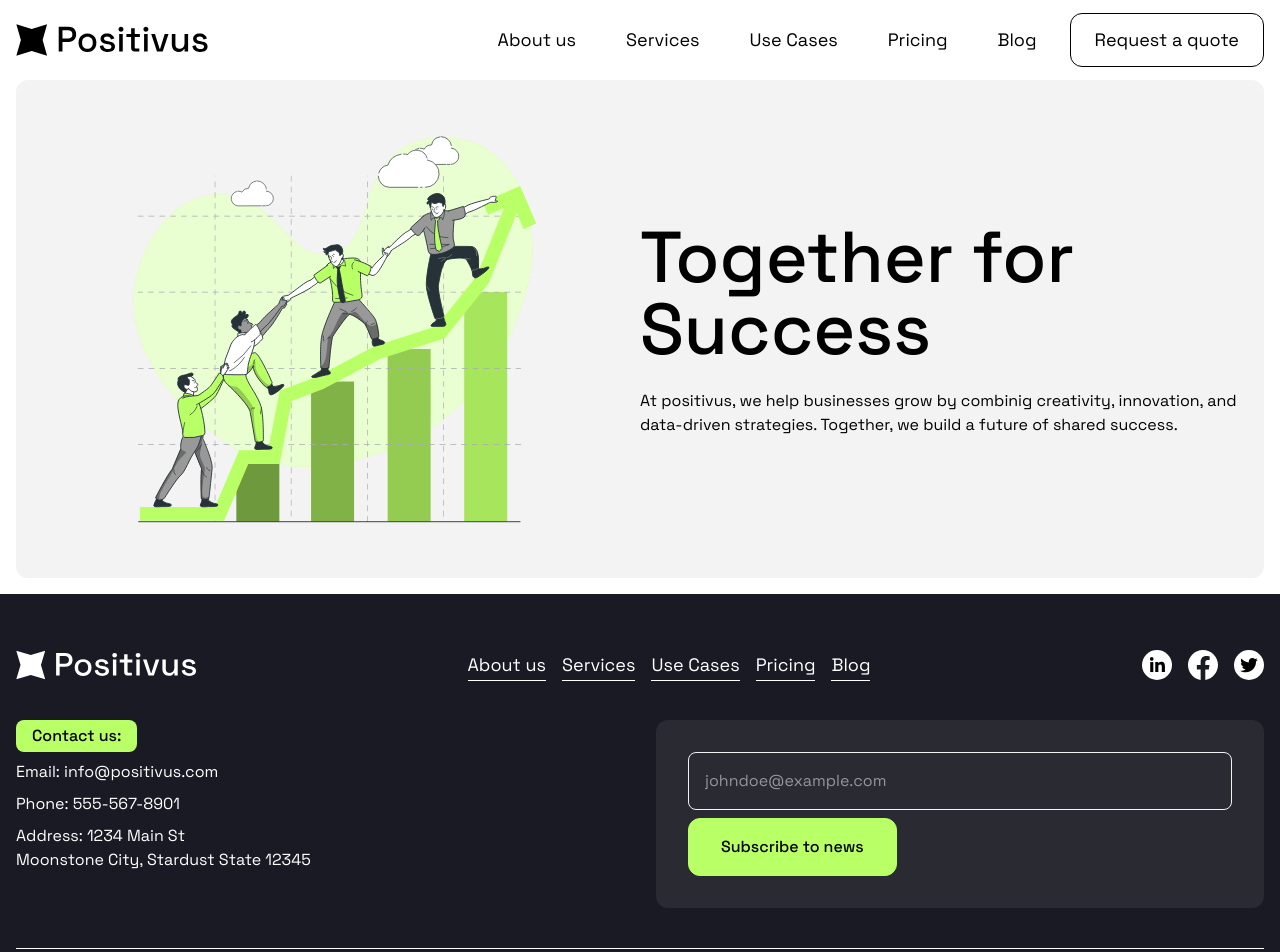
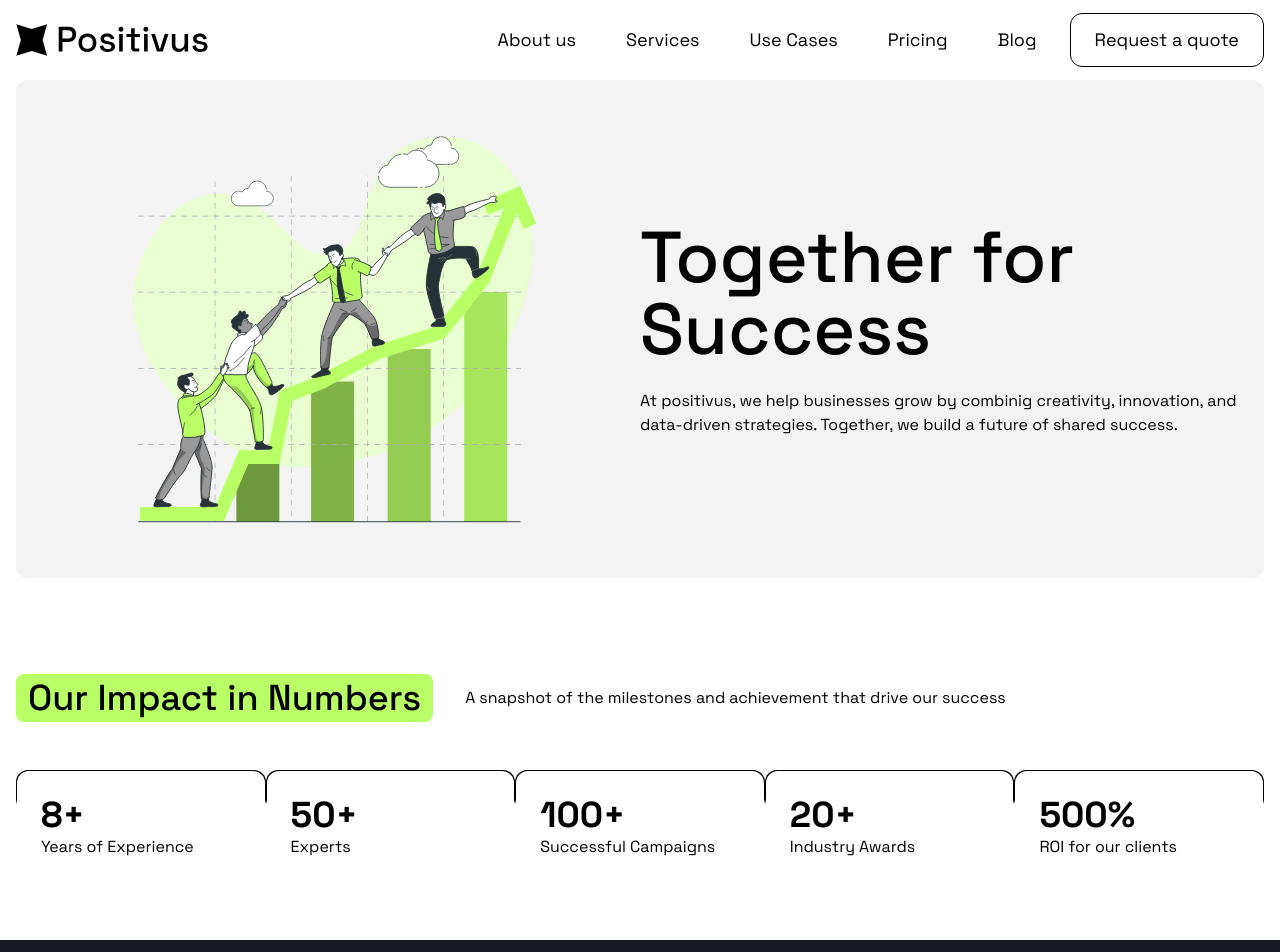
Before and after one commit to iabdwahab/positivus-agency, a React (Vite) app: page /#/about in a window 1280 px wide. Shown: the top 952 px of the page. Built offline with nearby package versions, Linux system fonts and the light colour scheme.

Commit message:
Implementing Impact Section.

```diff
--- /dev/null
+++ b/src/components/impact_section/ImpactCard.tsx
@@ -0,0 +1,12 @@
+function ImpactCard({ title, value }: { title: string; value: string }) {
+  return (
+    <div className="relative p-[1px]">
+      <span className="absolute top-0 left-0 -z-10 block h-1/3 w-full rounded-xl bg-black"></span>
+      <div className="min-h-30 rounded-xl bg-white p-6">
+        <h4 className="text-4xl font-bold">{value}</h4>
+        <p>{title}</p>
+      </div>
+    </div>
+  );
+}
+export default ImpactCard;
--- /dev/null
+++ b/src/components/impact_section/Index.tsx
@@ -0,0 +1,16 @@
+import { impactElements } from "../../data/impact";
+import SectionHeading from "../global/SectionHeading";
+
+function ImpactSection() {
+  return (
+    <section className="section container">
+      <SectionHeading>
+        <SectionHeading.Title>Our Impact in Numbers</SectionHeading.Title>
+        <SectionHeading.Description>A snapshot of the milestones and achievement that drive our success</SectionHeading.Description>{" "}
+      </SectionHeading>
+
+      <div className="flex flex-wrap [&>*]:flex-1">{impactElements}</div>
+    </section>
+  );
+}
+export default ImpactSection;
--- a/src/components/landing/AboutLanding.tsx
+++ b/src/components/landing/AboutLanding.tsx
@@ -3,7 +3,7 @@ import landingImage from "/about/landing.svg";
 function AboutLanding() {
   return (
     <main className="container">
-      <div className="bg-gray mb-4 grid max-h-screen items-center justify-center rounded-xl px-4 py-6 max-lg:text-center lg:grid-cols-2">
+      <div className="bg-gray mb-4 grid items-center justify-center rounded-xl px-4 py-6 max-lg:text-center lg:grid-cols-2">
         <div>
           <img src={landingImage} alt="Illustration" className="mx-auto w-full max-w-[450px]" />
         </div>
--- /dev/null
+++ b/src/data/impact.tsx
@@ -0,0 +1,31 @@
+import ImpactCard from "../components/impact_section/ImpactCard";
+
+export const impactList = [
+  {
+    id: 0,
+    title: "Years of Experience",
+    value: "8+",
+  },
+  {
+    id: 1,
+    title: "Experts",
+    value: "50+",
+  },
+  {
+    id: 2,
+    title: "Successful Campaigns",
+    value: "100+",
+  },
+  {
+    id: 3,
+    title: "Industry Awards",
+    value: "20+",
+  },
+  {
+    id: 4,
+    title: "ROI for our clients",
+    value: "500%",
+  },
+];
+
+export const impactElements = impactList.map((impact) => <ImpactCard key={impact.id} title={impact.title} value={impact.value} />);
--- a/src/pages/About.tsx
+++ b/src/pages/About.tsx
@@ -1,9 +1,11 @@
+import ImpactSection from "../components/impact_section/Index";
 import AboutLanding from "../components/landing/AboutLanding";
 
 function About() {
   return (
     <>
       <AboutLanding />
+      <ImpactSection />
     </>
   );
 }
```
